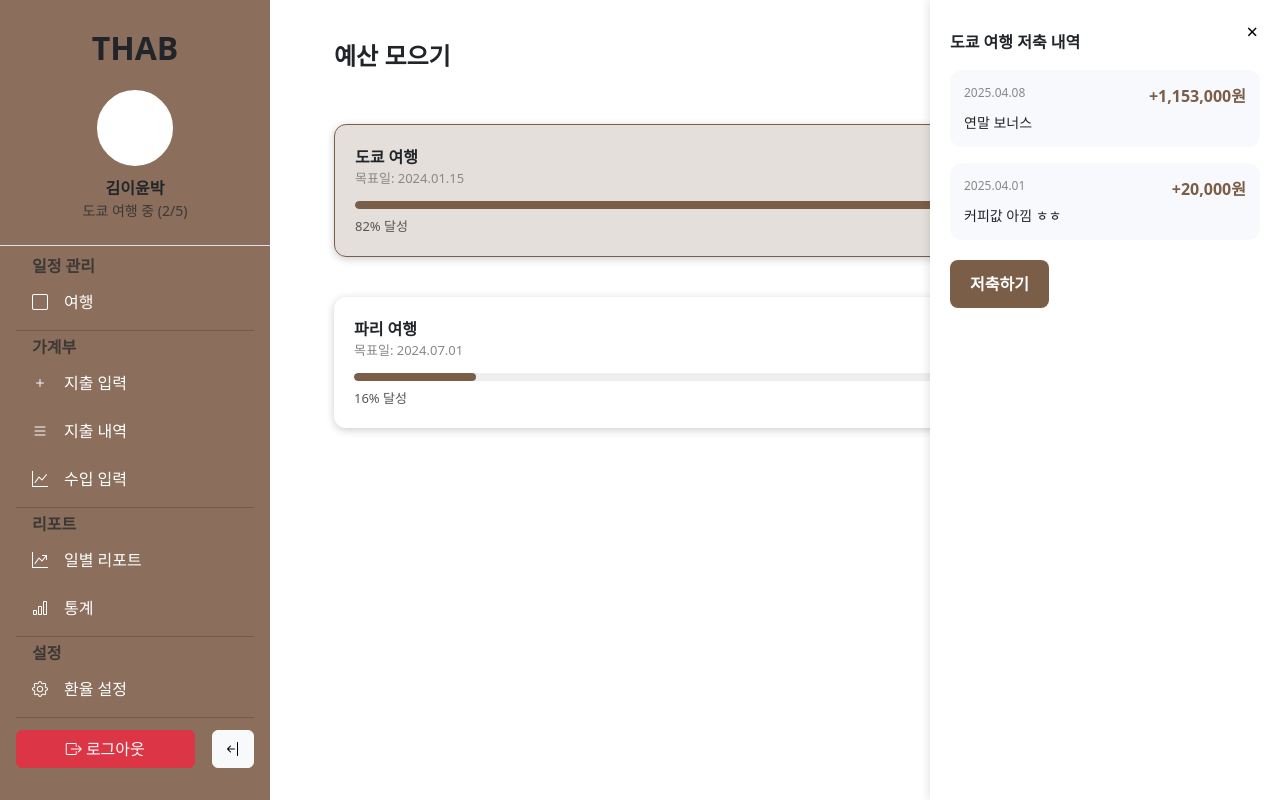
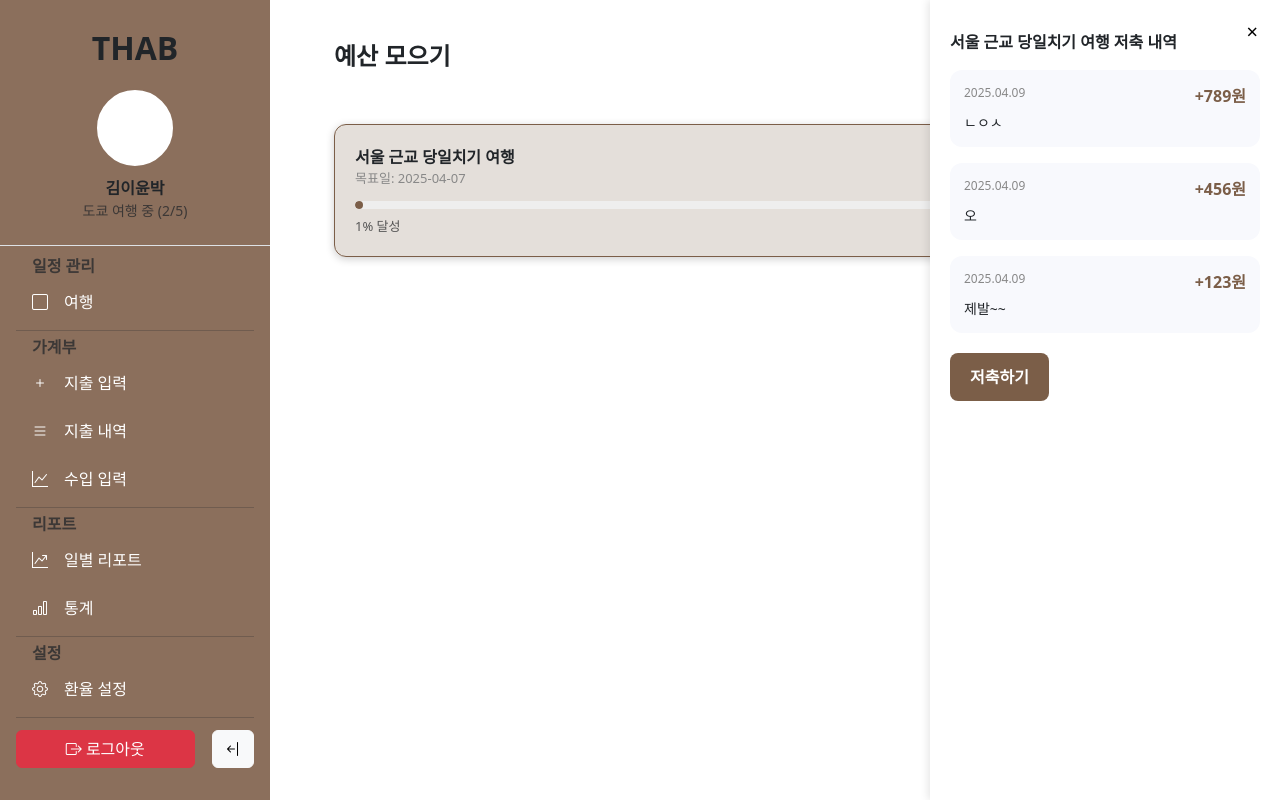
Before and after one commit to gimogibumo/thab, a Vue app: page /budget_input in a window 1280 px wide. Both pictures are taken after a click on the element 775 px from the left and 189 px from the top of the page. Built offline with nearby package versions, Linux system fonts and the light colour scheme; data requests are answered from the project's data file.

Commit message:
Feat: InputBudgetView db 연결

```diff
--- a/db.json
+++ b/db.json
@@ -1,85 +1,5 @@
 {
-  "expense": [
-    {
-      "id": "2d8b",
-      "travelsKey": "4423",
-      "inputName": "프랑스 뉴욕 여행",
-      "expenseName": "지하철",
-      "category": "교통",
-      "customCategory": "",
-      "amount": 10000,
-      "memo": "test",
-      "date": "2024-04-03"
-    },
-    {
-      "travelsKey": "4423",
-      "inputName": "프랑스 뉴욕 여행",
-      "expenseName": "움하하하",
-      "category": "기타",
-      "customCategory": "",
-      "amount": 50000,
-      "memo": "하이",
-      "date": "2024-04-10",
-      "id": "7_0ZUG2"
-    }
-  ],
-  "travels": [
-    {
-      "id": "4473",
-      "title": "일본 오사카 여행",
-      "startDate": "2025-04-12",
-      "endDate": "2025-04-14",
-      "budget": {
-        "stay": 100000,
-        "transport": 300000,
-        "food": 100000,
-        "tour": 100000,
-        "shopping": 100000,
-        "etc": 100000
-      },
-      "destination": "오사카",
-      "description": "오사카 유니버셜 스튜디오에서 재밌게 놀 예정",
-      "totalBudget": 800000
-    },
-    {
-      "id": "4423",
-      "title": "프랑스 뉴욕 여행",
-      "startDate": "2024-03-12",
-      "endDate": "2024-04-14",
-      "budget": {
-        "stay": 100000,
-        "transport": 300000,
-        "food": 100000,
-        "tour": 100000,
-        "shopping": 100000,
-        "etc": 100000
-      },
-      "destination": "오사카",
-      "description": "오사카 유니버셜 스튜디오에서 재밌게 놀 예정",
-      "totalBudget": 800000
-    }
-  ],
-  "trips": [
-    {
-      "id": "d18e",
-      "title": "",
-      "startDate": "",
-      "endDate": "",
-      "destination": "",
-      "description": "",
-      "currency": "",
-      "budget": {
-        "stay": 0,
-        "transport": 0,
-        "food": 0,
-        "tour": 0,
-        "shopping": 0,
-        "etc": 0
-      },
-      "totalBudget": 0,
-      "income": 0,
-      "totalSpent": 0
-    },
+  "travel": [
     {
       "id": "d9bc",
       "title": "서울 근교 당일치기 여행",
@@ -97,8 +17,87 @@
         "etc": 5000
       },
       "totalBudget": 80000,
-      "income": 0,
-      "totalSpent": 0
+      "income": 80000,
+      "totalSpent": 80000
+    }
+  ],
+  "travelChecklist": [
+    {
+      "id": "cadb",
+      "travelId": "d9bc",
+      "checklist": [
+        {
+          "label": "여권",
+          "checked": true
+        },
+        {
+          "label": "슬리퍼",
+          "checked": true
+        },
+        {
+          "label": "비행기 티켓 확인",
+          "checked": true
+        },
+        {
+          "label": "호텔 예약",
+          "checked": true
+        },
+        {
+          "label": "여권 확인",
+          "checked": false
+        }
+      ]
+    }
+  ],
+  "expense": [
+    {
+      "id": "ad15",
+      "travelId": "4473",
+      "inputName": "123",
+      "expenseName": "123",
+      "category": "관광",
+      "customCategory": "",
+      "amount": 50000,
+      "memo": "",
+      "date": "2025-04-08"
+    },
+    {
+      "id": "ad15",
+      "travelId": "4473",
+      "inputName": "123",
+      "expenseName": "123",
+      "category": "식비",
+      "customCategory": "",
+      "amount": 50000,
+      "memo": "",
+      "date": "2025-04-08"
+    }
+  ],
+  "income": [
+    {
+      "travelId": "d9bc",
+      "saved": 1368,
+      "details": [
+        {
+          "date": "2025.04.09",
+          "title": "ㄴㅇㅅ",
+          "category": "저축",
+          "amount": 789
+        },
+        {
+          "date": "2025.04.09",
+          "title": "오",
+          "category": "저축",
+          "amount": 456
+        },
+        {
+          "date": "2025.04.09",
+          "title": "제발~~",
+          "category": "저축",
+          "amount": 123
+        }
+      ],
+      "id": 1
     }
   ]
 }
--- a/src/views/InputBudgetView.vue
+++ b/src/views/InputBudgetView.vue
@@ -1,41 +1,113 @@
+<script setup>
+import { ref, onMounted } from 'vue'
+import axios from 'axios'
 
-<script setup>
-import { ref, reactive } from 'vue'
-
-const goals = reactive([
-  {
-    budgetId: 1,
-    title: '도쿄 여행',
-    date: '2024.01.15',
-    saved: 1650000,
-    target: 2000000,
-    details: [
-      { date: '2025.04.08', title: '연말 보너스', category: '숙박', amount: 1153000 },
-      { date: '2025.04.01', title: '커피값 아낌 ㅎㅎ', category: '쇼핑', amount: 20000 }
-    ]
-  },
-  {
-    budgetId: 2,
-    title: '파리 여행',
-    date: '2024.07.01',
-    saved: 500000,
-    target: 3000000,
-    details: [
-      { date: '2025.04.01', title: '부수입', category: '기타', amount: 300000 }
-    ]
-  }
-])
+const income = ref([])
+const travels = ref(null)
 
 const selectedId = ref(null)
+const selectedIncome = ref(null)
 const modalCheck = ref(false)
-const selectedGoal = ref(null)
 const inputBudget = ref('')
 const inputMemo = ref('')
 
+onMounted(async () => {
+  try {
+    const [travelRes, incomeRes] = await Promise.all([
+      axios.get('http://localhost:3000/travel'),
+      axios.get('http://localhost:3000/income')
+    ])
+
+    const travelList = travelRes.data.map(travel => {
+      const matchedIncome = incomeRes.data.find(i => i.travelId === travel.id)
+      const totalSaved = matchedIncome ? matchedIncome.saved : 0
+      const details = matchedIncome ? matchedIncome.details : []
+
+      return {
+        ...travel,
+        saved: totalSaved,
+        details
+      }
+    })
+
+    travels.value = travelList
+    income.value = incomeRes.data
+  } catch (err) {
+    console.error('데이터 불러오기 실패:', err)
+  }
+})
+
+
+// 저축하기
+async function addIncome() {
+  const amount = parseInt(inputBudget.value.replace(/[^0-9]/g, ''))
+  const memo = inputMemo.value
+
+  if (!amount || amount <= 0) {
+    alert('유효한 금액을 입력해주세요.')
+    return
+  }
+
+  // 오늘 날짜 생성
+  const today = new Date().toISOString().slice(0, 10).replace(/-/g, '.')
+
+  const newDetail = {
+    date: today,
+    title: memo,
+    category: '저축', // 필요 시 카테고리 분류
+    amount: amount
+  }
+
+  if (!selectedIncome.value) {
+    alert('선택된 여행이 없습니다.')
+    return
+  }
+if (!selectedIncome.value.details) {
+  selectedIncome.value.details = []
+}
+
+const existing = income.value.find(i => i.travelId === selectedIncome.value.id)
+
+if (existing) {
+  // 기존 항목 업데이트
+  existing.saved += amount
+  existing.details.unshift(newDetail) // 이 부분만 수행
+
+  try {
+    await axios.patch(`http://localhost:3000/income/${existing.id}`, {
+      details: existing.details,
+      saved: existing.saved
+    })
+  } catch (err) {
+    console.error('저축 수정 실패:', err)
+  }
+} else {
+  // 새 항목 DB에 저장
+  const newIncome = {
+    travelId: selectedIncome.value.id,
+    saved: amount,
+    details: [newDetail]
+  }
+
+  try {
+    const res = await axios.post('http://localhost:3000/income', newIncome)
+    income.value.push(res.data)
+  } catch (err) {
+    console.error('새 저축 추가 실패:', err)
+  }
+}
+
+  // 입력값 초기화
+  inputBudget.value = ''
+  inputMemo.value = ''
+
+  modalClose()
+}
+
 // 모달 열기
-function modalOpen(goal) {
+function modalOpen(income) {
   modalCheck.value = true
-  selectedGoal.value = goal
+  selectedIncome.value = income
 }
 
 // 모달 닫기
@@ -49,90 +121,66 @@ function modalClose() {
 function selectCard(id) {
   if (selectedId.value === id) {
     selectedId.value = null
-    selectedGoal.value = null
+    selectedIncome.value = null
   } else {
     selectedId.value = id
-    selectedGoal.value = goals.find((goal) => goal.budgetId === id) || null
+    selectedIncome.value = travels.value.find((income) => income.id === id) || null
   }
 }
-
-// 저축하기
-function addBudget() {
-  const amount = parseInt(inputBudget.value.replace(/[^0-9]/g, ''))
-  const memo = inputMemo.value
-
-  if (!amount || amount <= 0) {
-    alert('유효한 금액을 입력해주세요.')
-    return
-  }
-
-  // 오늘 날짜 생성
-  const today = new Date().toISOString().slice(0, 10).replace(/-/g, '.')
-
-  // 내역 추가
-  selectedGoal.value.details.unshift({
-    date: today,
-    title: memo,
-    amount
-  })
-
-  selectedGoal.value.saved += amount
-  modalClose()
-}
-
 </script>
 <template>
   <div class="content">
     <div class="page-title">예산 모으기</div>
-    <div class="goal-wrap" v-for="goal in goals" :key="goal.budgetId">
+    <div class="goal-wrap" v-for="travel in travels" :key="travel.id">
       <div class="goal-card"
            :class="[
-               { active: selectedId === goal.budgetId },
+               { active: selectedId === travel.id },
                selectedId !== null ? 'shrinked' : '']"
-           @click="selectCard(goal.budgetId)">
+           @click="selectCard(travel.id)">
         <div class="top">
           <div>
-            <div class="title">{{ goal.title }}</div>
-            <div class="date">목표일: {{ goal.date }}</div>
+            <div class="title">{{ travel.title }}</div>
+            <div class="date">목표일: {{ travel.startDate }}</div>
           </div>
           <div class="amount">
-            <div class="saved">{{ goal.saved.toLocaleString() }}원</div>
-            <div class="target">목표: {{ goal.target.toLocaleString() }}원</div>
+            <div class="saved">{{ travel.saved.toLocaleString() }}원</div>
+            <div class="target">목표: {{ travel.totalBudget.toLocaleString() }}원</div>
           </div>
         </div>
         <div class="progress-bar">
           <div class="progress"
-               :style="{ width: Math.floor((goal.saved / goal.target) * 100) + '%' }"></div>
+               :style="{ width: Math.floor((travel.saved / travel.totalBudget) * 100) + '%' }"></div>
         </div>
         <div class="bottom">
-          <div>{{ Math.floor((goal.saved / goal.target) * 100) }}% 달성</div>
-          <div>잔여: {{ (goal.target - goal.saved).toLocaleString() }}원</div>
+          <div>{{ Math.floor((travel.saved / travel.totalBudget) * 100) }}% 달성</div>
+          <div>잔여: {{ (travel.totalBudget - travel.saved).toLocaleString() }}원</div>
         </div>
       </div>
     </div>
 
+    <!-- 사이드 패널 -->
     <div class="slide-panel" :class="{ active: selectedId !== null }">
       <button class="slide-close-btn" @click="selectCard(null)">×</button>
-      <div v-if="selectedGoal">
-        <div class="title">{{ selectedGoal.title }} 저축 내역</div>
+      <div v-if="selectedIncome">
+        <div class="title">{{ selectedIncome.title }} 저축 내역</div>
         <div class="list-content"
-             v-for="item in selectedGoal.details"
+             v-for="item in selectedIncome.details"
              :key="item.date + item.title">
           <div>
             <div class="input-date">{{ item.date }}</div>
             <div class="input-title">{{ item.title }}</div>
           </div>
-          <div class="input">+{{ item.amount.toLocaleString() }}원</div>
+          <div class="input">+{{ item.amount }}원</div>
         </div>
-        <button class="open-modal-btn" @click="modalOpen(selectedGoal)">저축하기</button>
+        <button class="open-modal-btn" @click="modalOpen(selectedIncome)">저축하기</button>
       </div>
     </div>
 
-    <!-- 모달창 ui -->
+    <!-- 모달 -->
     <div v-show="modalCheck" class="modal-overlay" @click="modalClose">
       <div class="modal-container" @click.stop>
         <div class="modal-content">
-          <div class="modal-title">{{ selectedGoal?.title }}에 저축하기</div>
+          <div class="modal-title">{{ selectedIncome?.title }}에 저축하기</div>
           <div>
             <div class="modal-content">저축 금액</div>
             <input class="modal-input" type="text" v-model="inputBudget"
@@ -144,7 +192,7 @@ function addBudget() {
         </div>
         <div class="modal-btn">
           <button class="cancel" @click="modalClose">취소</button>
-          <button class="save" @click="addBudget">저축하기</button>
+          <button class="save" @click="addIncome">저축하기</button>
         </div>
       </div>
     </div>
@@ -159,6 +207,7 @@ function addBudget() {
 .content::-webkit-scrollbar {
   display: none;
 }
+
 .page-title {
   font-size: 24px;
   font-weight: bold;
@@ -301,6 +350,7 @@ function addBudget() {
   position: relative;
   box-shadow: 0 4px 20px rgba(0, 0, 0, 0.1);
 }
+
 .modal-content {
   margin-bottom: 10px;
 }
```
